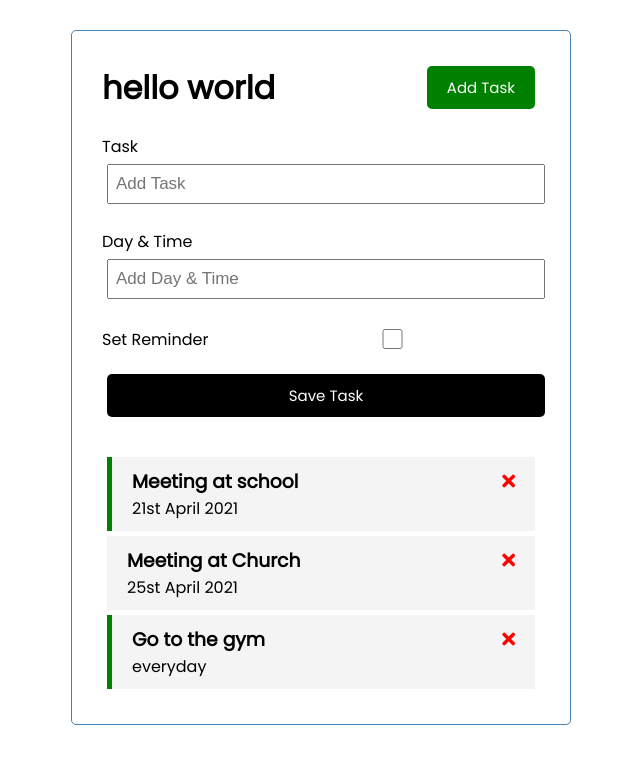
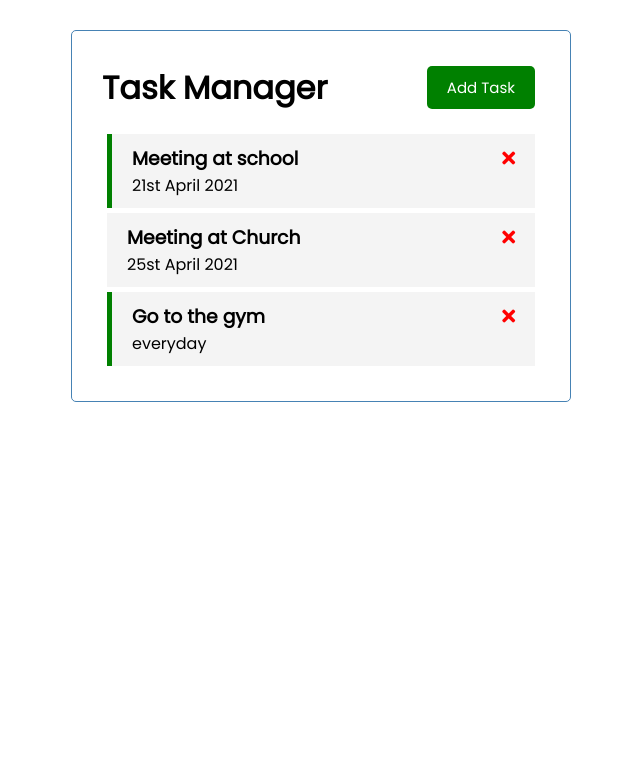
Before and after one commit to JordyBukondaTshibangu/TASK-MANAGER-APP-VUE.JS, a Vue app: page / in a window 1280 px wide. Shown: the top 764 px of the page, without its empty margins (319-959 px from the left). Built offline with nearby package versions, Linux system fonts and the light colour scheme.

Commit message:
features : toggle add task form

```diff
--- a/src/App.vue
+++ b/src/App.vue
@@ -1,7 +1,9 @@
 <template>
   <div class="container">
-    <Header title="hello world"/>
-    <AddTask @add-task="addTask"/>
+    <Header title="Task Manager" @show-task="showAddTaskForm"/>
+    <div v-show="showAddTask">
+      <AddTask @add-task="addTask"/>
+    </div>
     <Tasks
         :tasks="tasks"
         @delete-task="deleteTask"
@@ -25,7 +27,8 @@ export default {
   },
   data(){
     return {
-      tasks : []
+      tasks : [],
+      showAddTask : false
     }
   },
   created(){
@@ -51,6 +54,9 @@ export default {
     ]
   },
   methods : {
+    showAddTaskForm(){
+        this.showAddTask = !this.showAddTask
+    },
     addTask(task){
       this.tasks = [...this.tasks, task]
     },
--- a/src/components/Button.vue
+++ b/src/components/Button.vue
@@ -1,5 +1,11 @@
 <template>
-    <button :style="{background : color}" class="btn">{{text}}</button>
+    <button
+        :style="{background : color}"
+        class="btn"
+        @click="$emit('show-task')"
+        >
+        {{text}}
+    </button>
 </template>
 <script>
 export default {
--- a/src/components/Header.vue
+++ b/src/components/Header.vue
@@ -1,7 +1,7 @@
 <template>
     <header>
         <h1>{{title}}</h1>
-        <Button text="Add Task" color="green"/>
+        <Button text="Add Task" color="green" @show-task="$emit('show-task')"/>
     </header>
 </template>
 
@@ -19,6 +19,8 @@ export default {
             type : String,
             default : "Task Manager app"
         }
+    },
+    methods : {
     }
 }
 </script>
```
